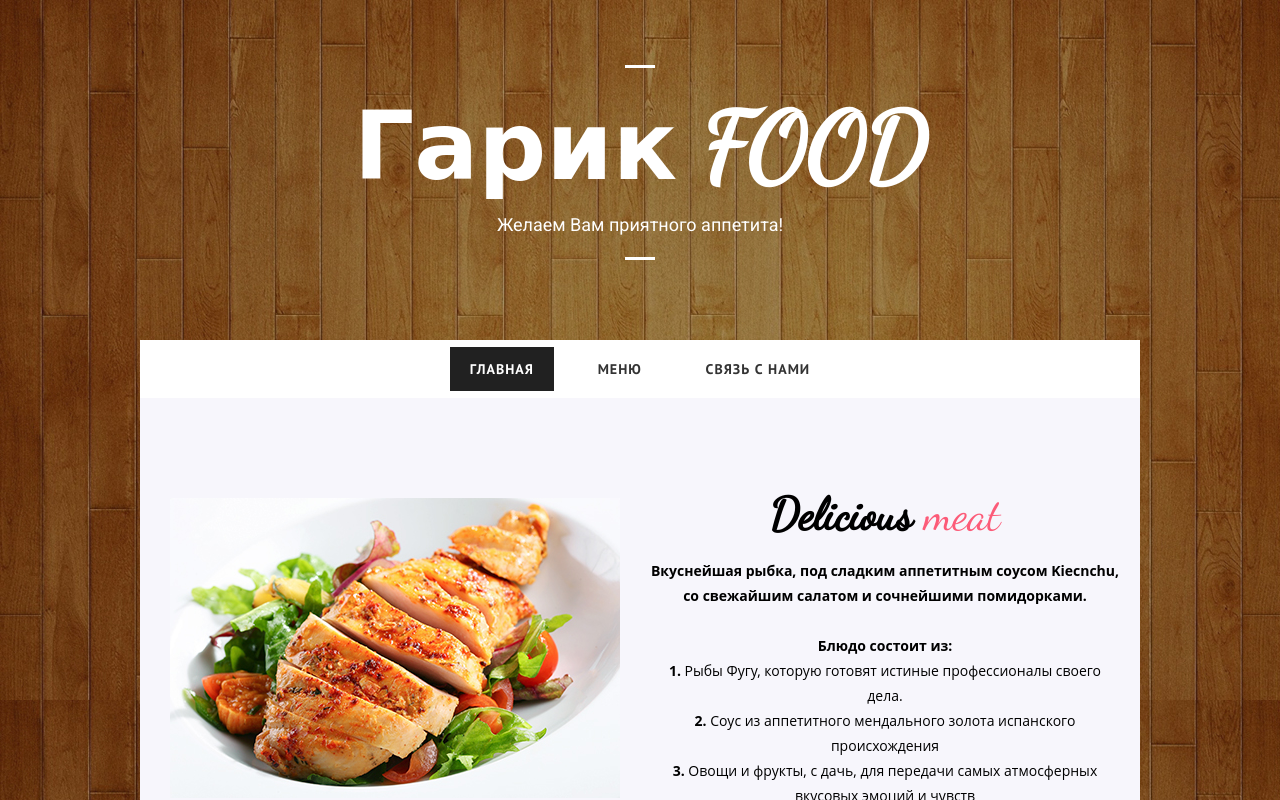
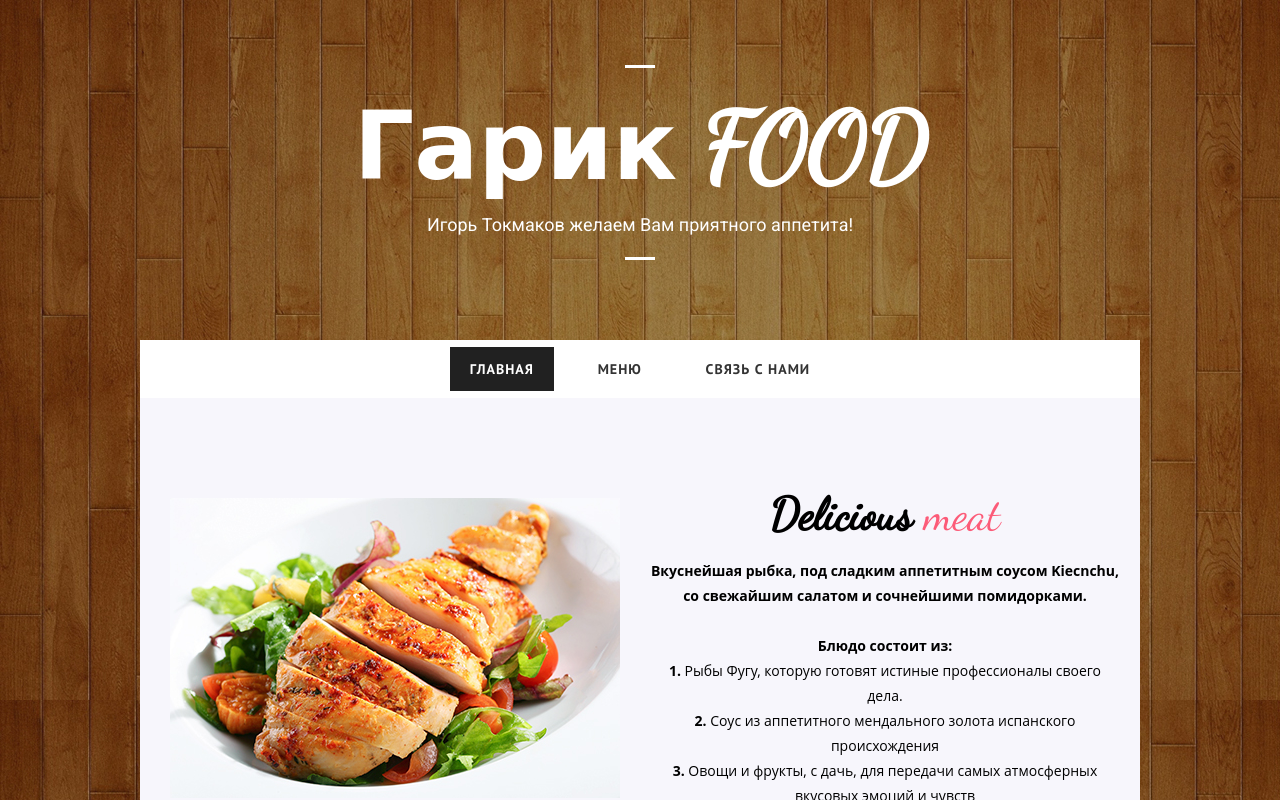
Before and after one commit to adminhelpers/gharikfood, a plain HTML site: page index.html in a window 1280 px wide. Shown: the top 800 px of the page. Drawn offline with Linux system fonts and the light colour scheme.

Commit message:
Update index.html

```diff
--- a/index.html
+++ b/index.html
@@ -30,7 +30,7 @@
 		<div class="logo">
 			<hr class="line-1">
 			<a href="#">Гарик FOOD</a>
-			<span>Желаем Вам приятного аппетита!</span>
+			<span>Игорь Токмаков желаем Вам приятного аппетита!</span>
 			<hr class="line-1">
 		</div>
 		<div id='cssmenu' class="align-center">
```
